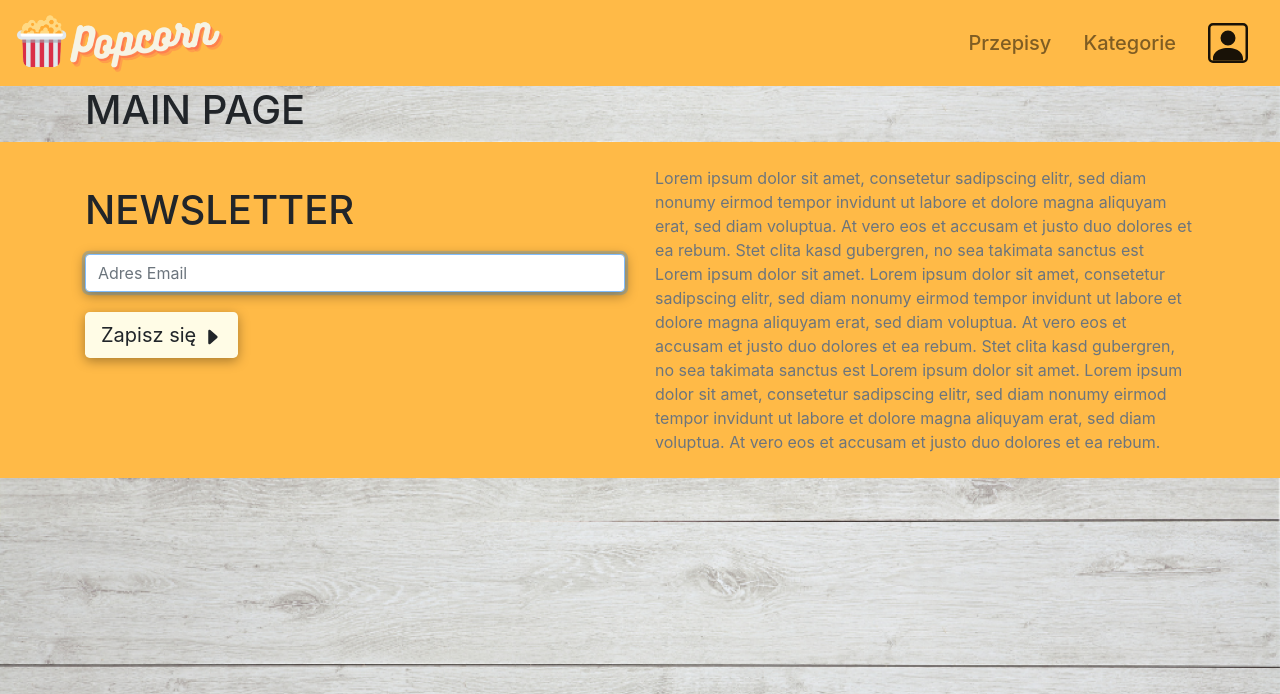
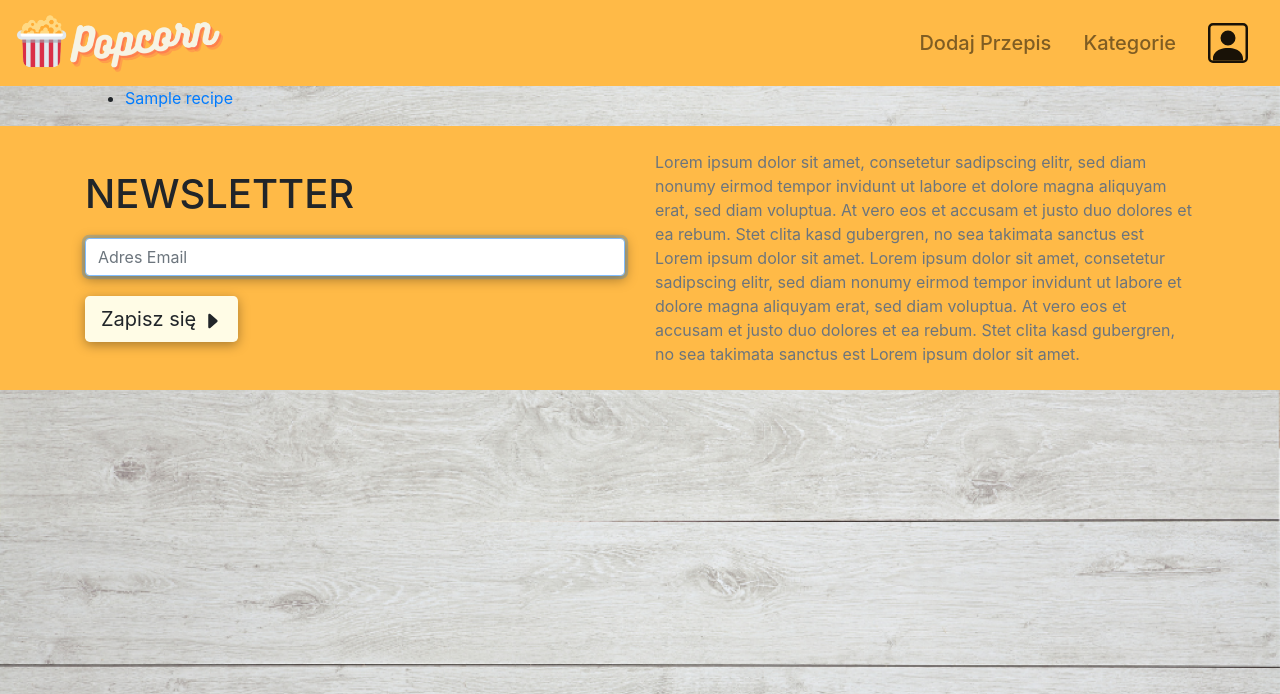
Before and after one commit to magda3033/popcorn, a Django app: page / in a window 1280 px wide. Shown: the top 694 px of the page. Run offline with Django 3.2, Linux system fonts and the light colour scheme; tables that the repository leaves empty hold one stand-in row (values such as "Sample post").

Commit message:
Renamed index.html to main_site.html, Moved recipes into main_site, Deleted recipes site, Fixed nonunique slug bug

```diff
--- a/popcorn/models.py
+++ b/popcorn/models.py
@@ -46,6 +46,7 @@ class Recipe(models.Model):
         DIFFICULT = 4, ('Trudna')
         VERY_DIFFICULT = 5, ('Bardzo trudna')
 
+    id = models.AutoField(primary_key=True)
     slug = models.SlugField()
     name = models.CharField(max_length=120)
     content = models.TextField()
@@ -61,8 +62,10 @@ class Recipe(models.Model):
     hidden_by = models.ForeignKey(Moderator, on_delete=models.SET_NULL, null=True, related_name='hidden_recipes')
     deleted_on = models.DateTimeField(null=True)
     deleted_by = models.ForeignKey(Moderator, on_delete=models.SET_NULL, null=True, related_name='deleted_recipes')
-    comments = GenericRelation('Comment')
-    votes = GenericRelation('Vote')
+
+    # TODO: Fix relations
+    # comments = GenericRelation('Comment')
+    # votes = GenericRelation('Vote')
 
     # TODO: When WYSIWYG is picked add images
 
@@ -73,7 +76,8 @@ class Recipe(models.Model):
         return self.deleted_on is not None
 
     def save(self, *args, **kwargs):
-        self.slug = slugify(self.name, allow_unicode=False)
+        super().save(*args, **kwargs)
+        self.slug = slugify(self.name + " " + str(self.id), allow_unicode=False)
         super().save(*args, **kwargs)
 
 
--- a/popcorn/templates/popcorn/base.html
+++ b/popcorn/templates/popcorn/base.html
@@ -22,7 +22,7 @@
     <div class="collapse navbar-collapse" id="navbarNav">
         <ul class="navbar-nav ml-auto h5  align-items-center">
             <li class="nav-item px-2">
-                <a class="nav-link" href="{% url 'recipes' %}">Przepisy</a>
+                <a class="nav-link" href="{% url 'add_recipe' %}">Dodaj Przepis</a>
             </li>
             <li class="nav-item px-2">
                 <a class="nav-link" href="">Kategorie</a>
@@ -77,7 +77,7 @@
 
             </div>
             <div class="col py-2 d-flex flex-column">
-                <span class="text-muted">Lorem ipsum dolor sit amet, consetetur sadipscing elitr, sed diam nonumy eirmod tempor invidunt ut labore et dolore magna aliquyam erat, sed diam voluptua. At vero eos et accusam et justo duo dolores et ea rebum. Stet clita kasd gubergren, no sea takimata sanctus est Lorem ipsum dolor sit amet. Lorem ipsum dolor sit amet, consetetur sadipscing elitr, sed diam nonumy eirmod tempor invidunt ut labore et dolore magna aliquyam erat, sed diam voluptua. At vero eos et accusam et justo duo dolores et ea rebum. Stet clita kasd gubergren, no sea takimata sanctus est Lorem ipsum dolor sit amet. Lorem ipsum dolor sit amet, consetetur sadipscing elitr, sed diam nonumy eirmod tempor invidunt ut labore et dolore magna aliquyam erat, sed diam voluptua. At vero eos et accusam et justo duo dolores et ea rebum.</span>
+                <span class="text-muted">Lorem ipsum dolor sit amet, consetetur sadipscing elitr, sed diam nonumy eirmod tempor invidunt ut labore et dolore magna aliquyam erat, sed diam voluptua. At vero eos et accusam et justo duo dolores et ea rebum. Stet clita kasd gubergren, no sea takimata sanctus est Lorem ipsum dolor sit amet. Lorem ipsum dolor sit amet, consetetur sadipscing elitr, sed diam nonumy eirmod tempor invidunt ut labore et dolore magna aliquyam erat, sed diam voluptua. At vero eos et accusam et justo duo dolores et ea rebum. Stet clita kasd gubergren, no sea takimata sanctus est Lorem ipsum dolor sit amet.</span>
             </div>
         </div>
     </div>
--- a/popcorn/templates/popcorn/index.html
+++ /dev/null
@@ -1,6 +0,0 @@
-{% extends "popcorn/base.html" %}
-{% block title %}Strona główna{% endblock %}
-
-{% block content %}
-    <h1>MAIN PAGE</h1>
-{% endblock %}
--- /dev/null
+++ b/popcorn/templates/popcorn/main_page.html
@@ -0,0 +1,12 @@
+{% extends "popcorn/base.html" %}
+{% block title %}Strona główna{% endblock %}
+
+{% block content %}
+     <ul>
+        {% for r in recipes %}
+            <li>
+                <a href=" {% url 'recipe' r.slug %}">{{ r.name }}</a>
+            </li>
+        {% endfor %}
+    </ul>
+{% endblock %}
--- a/popcorn/templates/popcorn/recipe.html
+++ b/popcorn/templates/popcorn/recipe.html
@@ -13,9 +13,7 @@
                 <!--TODO: Add ingredients -->
                 <!--TODO: Add categories -->
                 <!--TODO: Add voting-->
-{#                {{% for a in recipe.votes %}}#}
-{#                    a#}
-{#                {{% endfor %}}#}
+                {{ recipe.id }}
                 {{ recipe.votes.value }}
                 <h4 class="text-center"></h4>
                 <!--TODO: Add food icon-->
--- a/popcorn/urls.py
+++ b/popcorn/urls.py
@@ -23,7 +23,6 @@ urlpatterns = [
     path('recipes/add/', views.edit_recipe, name='add_recipe'),
     path('recipes/edit/<str:slug>', views.edit_recipe, name='edit_recipe'),
     path('recipes/view/<str:slug>', views.RecipeView.as_view(), name='recipe'),
-    path('recipes/', views.recipes, name='recipes'),
     path('accounts/', include('django_registration.backends.activation.urls')),
     path('accounts/', include('django.contrib.auth.urls')),
     path('logout/', views.logout_view, name='logout'),
--- a/popcorn/views.py
+++ b/popcorn/views.py
@@ -1,24 +1,21 @@
+from django.contrib.auth import logout
 from django.shortcuts import render
 from django.views import generic
-from django.contrib.auth import logout
+
 from .forms import RecipeForm  # , CategoryForm
 from .models import Recipe
 
 
 # Create your views here.
 # class IndexView(generic.DetailView):
-#     template_name = 'popcorn/index.html'
+#     template_name = 'popcorn/main_page.html'
 
 def index(request):
-    return render(request, 'popcorn/index.html')
+    return render(request, 'popcorn/main_page.html', {'recipes': Recipe.objects.all()})
 
 
 def recipe(request):
     return render(request, 'popcorn/recipe.html')
-
-
-def recipes(request):
-    return render(request, 'popcorn/recipes.html', {'recipes': Recipe.objects.all()})
 
 
 class RecipeView(generic.DetailView):
@@ -33,7 +30,7 @@ def edit_recipe(request):
         if form.is_valid():
             # add redirection
             form.save()
-            return render(request, 'popcorn/index.html')
+            return render(request, 'popcorn/main_page.html')
     else:
         form = RecipeForm()
     return render(request, 'popcorn/recipe_edit.html', {'form': form})
```
Also changed, not shown: popcorn/templates/popcorn/recipes.html (+1 -7 lines), popcorn/migrations/0005_auto_20201204_1410.py (added), popcorn/migrations/0006_auto_20201204_1412.py (added), popcorn/migrations/0007_auto_20201204_1420.py (added).
